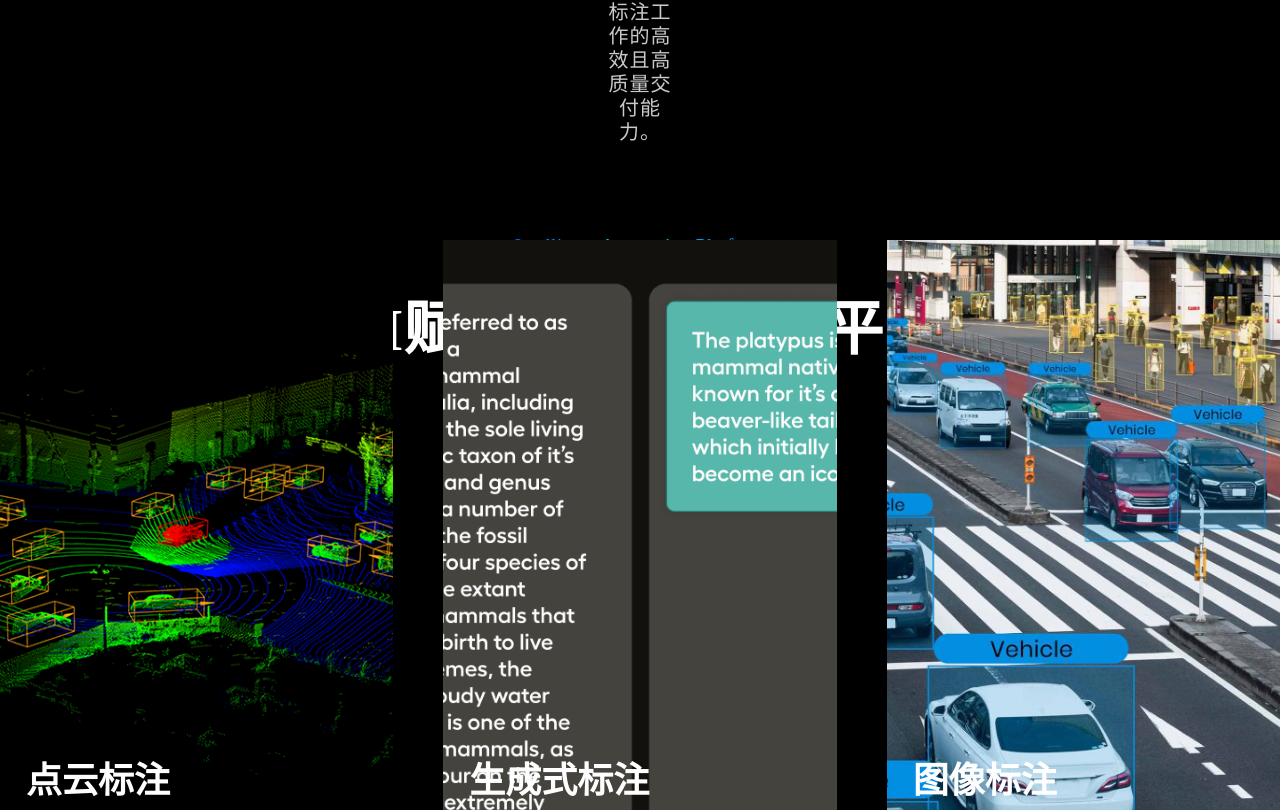
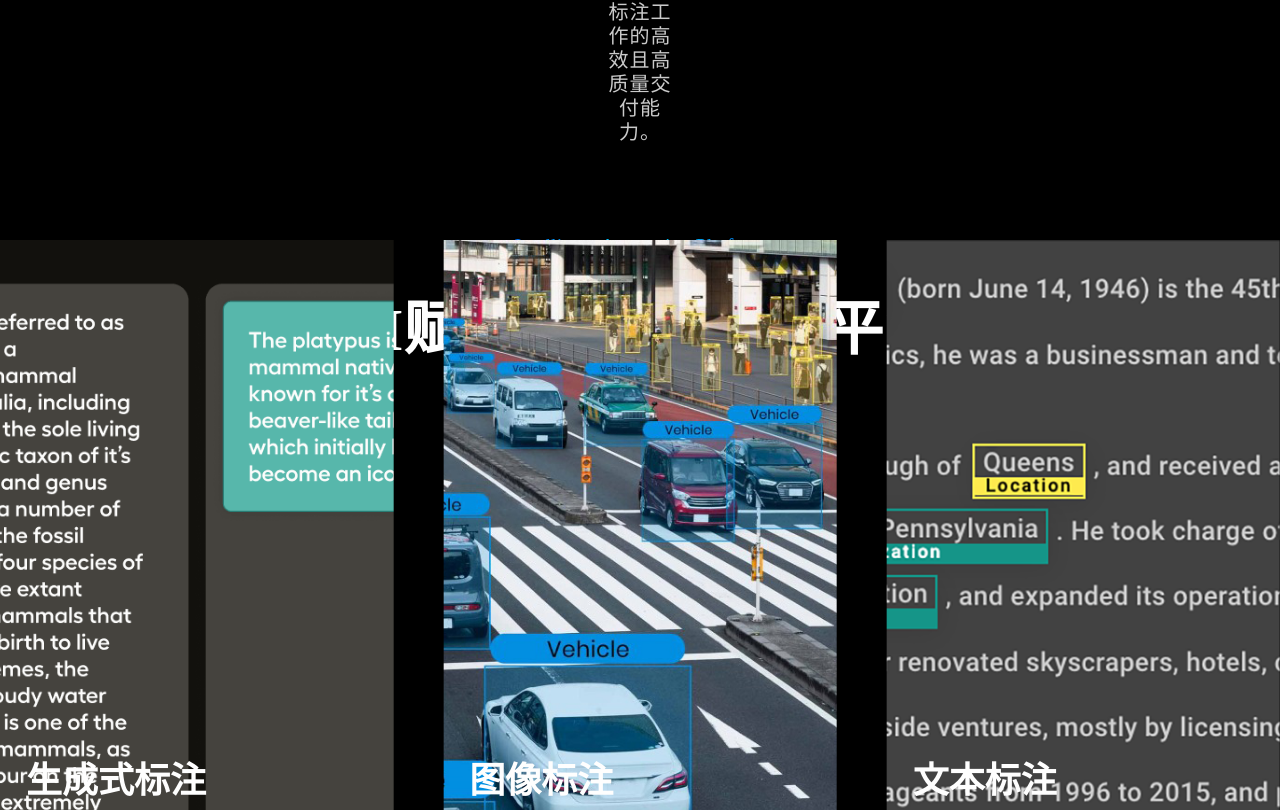
Before and after one commit to Ghostisme/Official-Website, a Next.js app: page / in a window 1280 px wide. Shown: the part 1990-2800 px from the top of the page. Built offline with nearby package versions, Linux system fonts and the light colour scheme.

Commit message:
自动播放

```diff
--- a/src/app/components/screen_swiper/index.tsx
+++ b/src/app/components/screen_swiper/index.tsx
@@ -1,11 +1,13 @@
+import SwiperCore from 'swiper';
 import 'swiper/css';
 import 'swiper/css/autoplay';
 import 'swiper/css/bundle';
 import 'swiper/css/pagination';
-import { Pagination } from 'swiper/modules';
+import { Autoplay, Pagination } from 'swiper/modules';
 import { Swiper, SwiperSlide } from 'swiper/react';
-
 import './index.css';
+// 配置Swiper和自动播放插件
+SwiperCore.use([Autoplay]);
 const listData = [
   {
     id: 1,
@@ -36,13 +38,14 @@ const listData = [
     title: '音频标注',
     description: '语音标注工具能够精确识别和分类声音数据，适用于各类语音的标注需求。',
     image: '/images/yinpin.jpg'
-  },
-  {
-    id: 6,
-    title: '语义分割',
-    description: '语义分割',
-    image: '/images/yuyifenge.jpg'
   }
+  // ,
+  // {
+  //   id: 6,
+  //   title: '语义分割',
+  //   description: '语义分割',
+  //   image: '/images/yuyifenge.jpg'
+  // }
 ];
 const ScreenSwiper = () => {
   return (
@@ -64,6 +67,7 @@ const ScreenSwiper = () => {
             pagination={{ clickable: true }}
             slidesPerView={3}
             loop
+            autoplay={{ delay: 2000, disableOnInteraction: false }}
             spaceBetween={50}
           >
             {listData.map((item) => (
```
